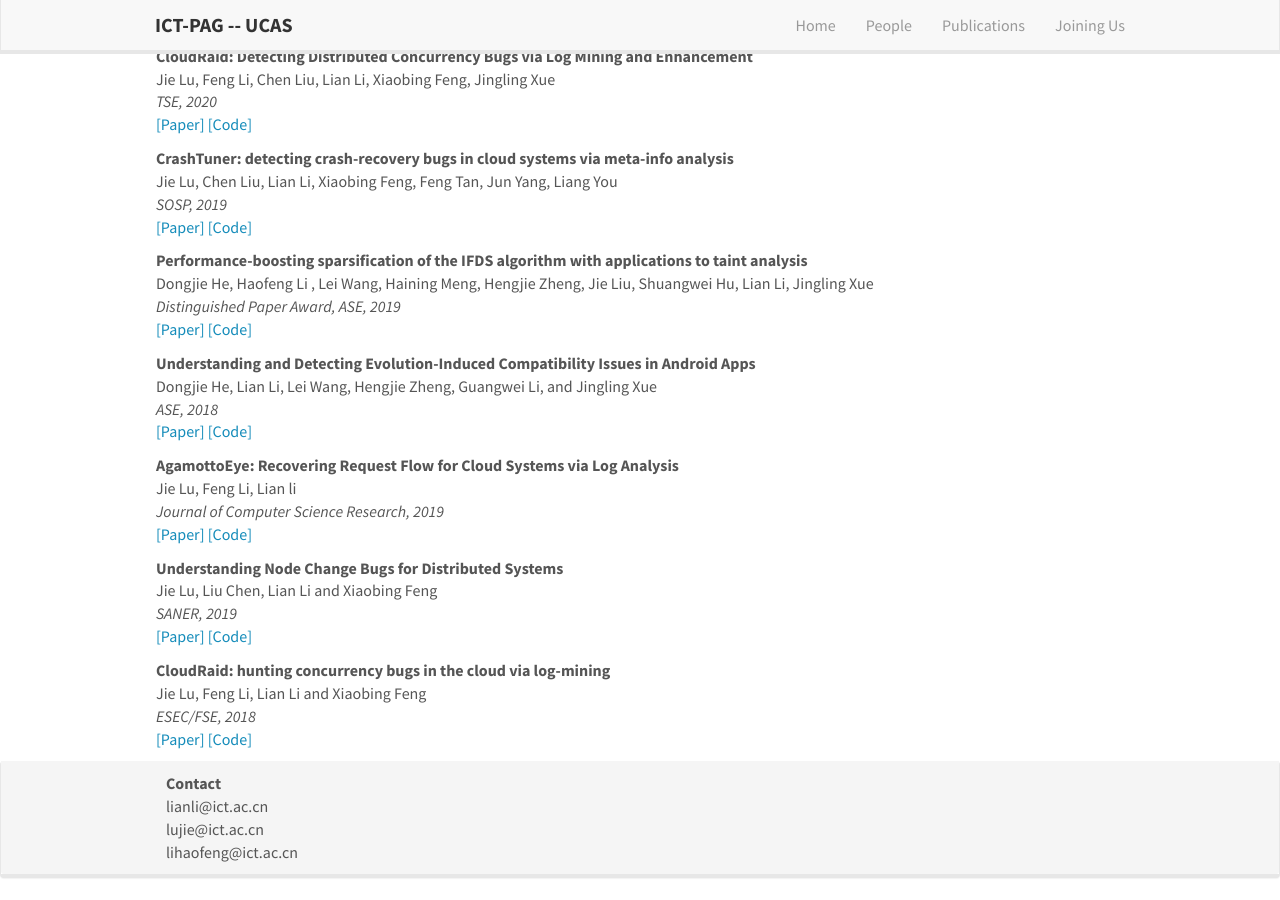
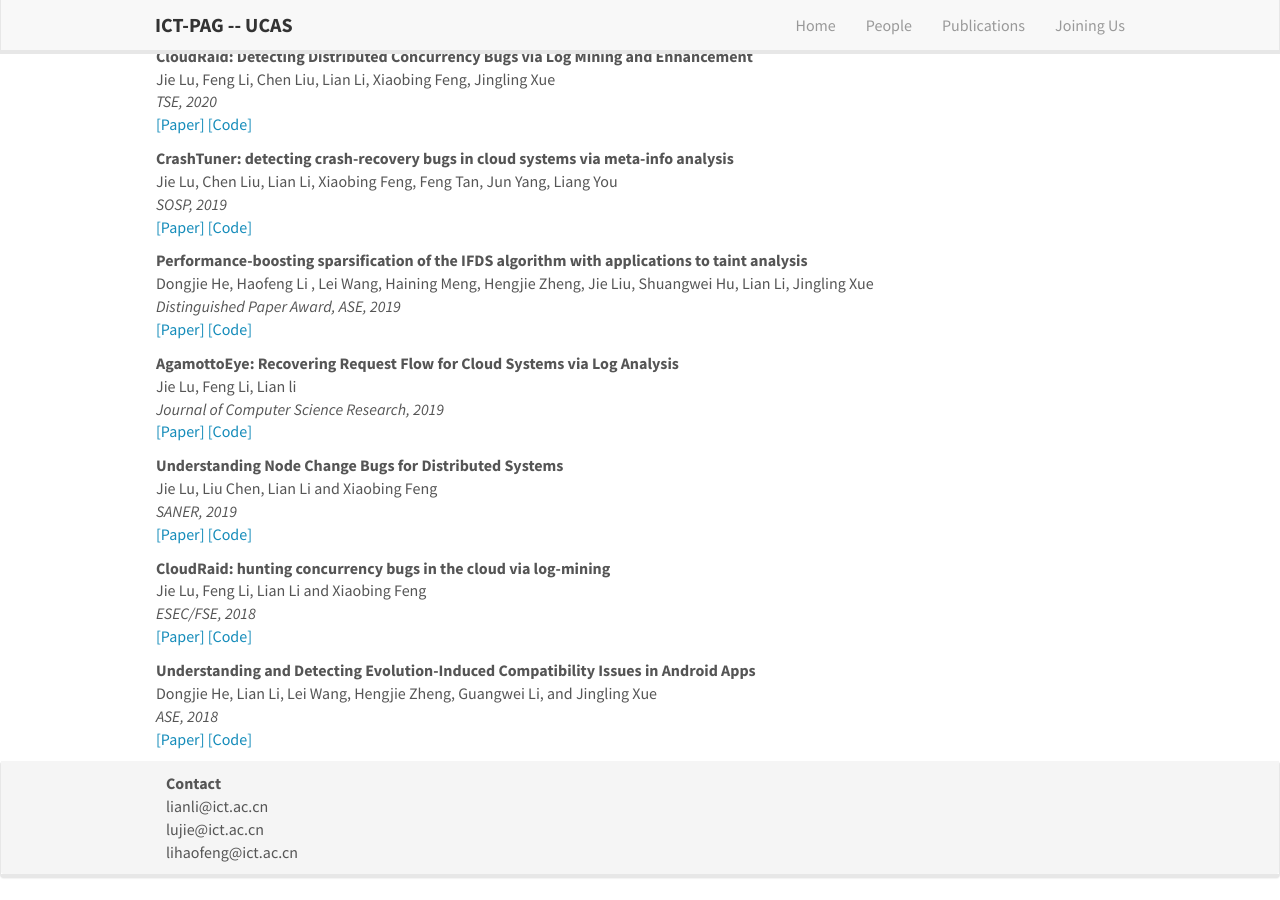
Before and after one commit to ict-pag/ict-pag.github.io, a Jekyll site: the page built from _pages/publications.md, in a window 1280 px wide and 900 px high, scrolled down 1358 px. Built offline with Jekyll 4.4.1, drawn with Linux system fonts in a browser that asks for light colours; nearby versions of some CDN libraries; part of the change alters nothing that is shown.

```diff
--- a/_data/publist.yml
+++ b/_data/publist.yml
@@ -162,15 +162,7 @@
 #     url:
 #     display: \[Code\]
 
-- title: "Understanding and Detecting Evolution-Induced Compatibility Issues in Android Apps"
-  authors: Dongjie He, Lian Li, Lei Wang, Hengjie Zheng, Guangwei Li, and Jingling Xue
-  venue: "ASE, 2018"
-  link:
-    url:
-    display: \[Paper\]
-  code:
-    url:
-    display: \[Code\]
+
 
 - title: "AgamottoEye: Recovering Request Flow for Cloud Systems via Log Analysis"
   authors: Jie Lu, Feng Li, Lian li
@@ -205,3 +197,13 @@
   code:
     url:
     display: \[Code\]
+
+- title: "Understanding and Detecting Evolution-Induced Compatibility Issues in Android Apps"
+  authors: Dongjie He, Lian Li, Lei Wang, Hengjie Zheng, Guangwei Li, and Jingling Xue
+  venue: "ASE, 2018"
+  link:
+    url:
+    display: \[Paper\]
+  code:
+    url:
+    display: \[Code\]
```
